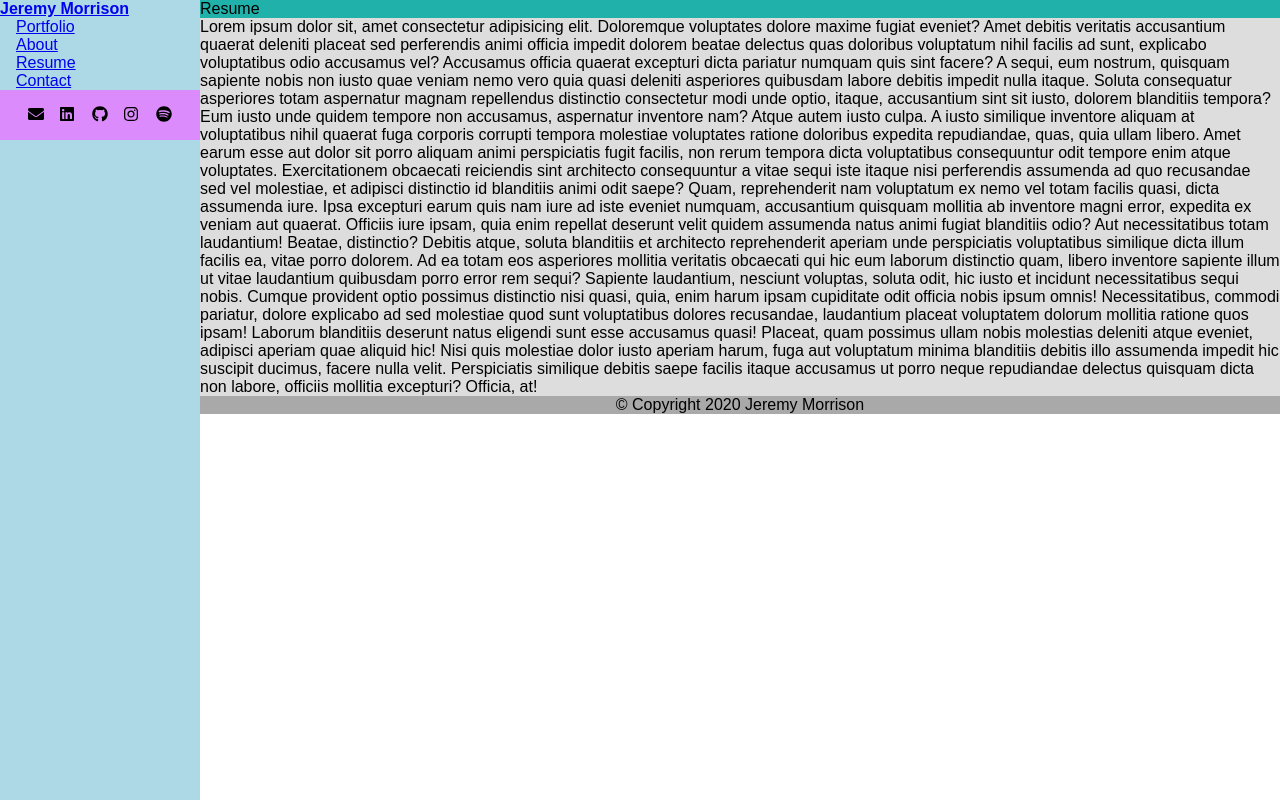
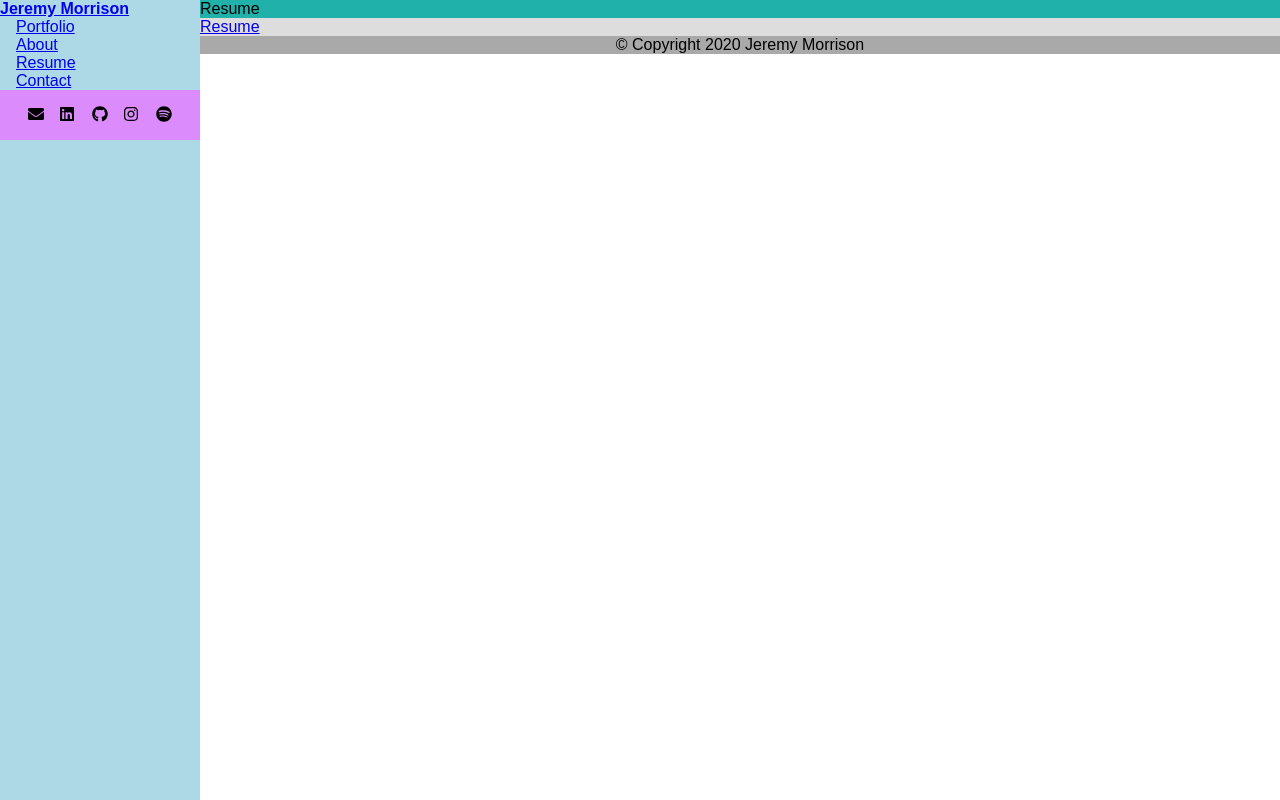
Before and after one commit to jemorriso/jeremymorrison.ca, a React (Create React App) app: page /resume in a window 1280 px wide. Built offline with nearby package versions, Linux system fonts and the light colour scheme.

Commit message:
Add resume pdf and placeholder link

```diff
--- a/src/components/Resume.js
+++ b/src/components/Resume.js
@@ -6,52 +6,7 @@ function Resume(props) {
   return (
     <section>
       <SectionHeader title="Resume" />
-      <p>
-        Lorem ipsum dolor sit, amet consectetur adipisicing elit. Doloremque
-        voluptates dolore maxime fugiat eveniet? Amet debitis veritatis
-        accusantium quaerat deleniti placeat sed perferendis animi officia
-        impedit dolorem beatae delectus quas doloribus voluptatum nihil facilis
-        ad sunt, explicabo voluptatibus odio accusamus vel? Accusamus officia
-        quaerat excepturi dicta pariatur numquam quis sint facere? A sequi, eum
-        nostrum, quisquam sapiente nobis non iusto quae veniam nemo vero quia
-        quasi deleniti asperiores quibusdam labore debitis impedit nulla itaque.
-        Soluta consequatur asperiores totam aspernatur magnam repellendus
-        distinctio consectetur modi unde optio, itaque, accusantium sint sit
-        iusto, dolorem blanditiis tempora? Eum iusto unde quidem tempore non
-        accusamus, aspernatur inventore nam? Atque autem iusto culpa. A iusto
-        similique inventore aliquam at voluptatibus nihil quaerat fuga corporis
-        corrupti tempora molestiae voluptates ratione doloribus expedita
-        repudiandae, quas, quia ullam libero. Amet earum esse aut dolor sit
-        porro aliquam animi perspiciatis fugit facilis, non rerum tempora dicta
-        voluptatibus consequuntur odit tempore enim atque voluptates.
-        Exercitationem obcaecati reiciendis sint architecto consequuntur a vitae
-        sequi iste itaque nisi perferendis assumenda ad quo recusandae sed vel
-        molestiae, et adipisci distinctio id blanditiis animi odit saepe? Quam,
-        reprehenderit nam voluptatum ex nemo vel totam facilis quasi, dicta
-        assumenda iure. Ipsa excepturi earum quis nam iure ad iste eveniet
-        numquam, accusantium quisquam mollitia ab inventore magni error,
-        expedita ex veniam aut quaerat. Officiis iure ipsam, quia enim repellat
-        deserunt velit quidem assumenda natus animi fugiat blanditiis odio? Aut
-        necessitatibus totam laudantium! Beatae, distinctio? Debitis atque,
-        soluta blanditiis et architecto reprehenderit aperiam unde perspiciatis
-        voluptatibus similique dicta illum facilis ea, vitae porro dolorem. Ad
-        ea totam eos asperiores mollitia veritatis obcaecati qui hic eum laborum
-        distinctio quam, libero inventore sapiente illum ut vitae laudantium
-        quibusdam porro error rem sequi? Sapiente laudantium, nesciunt voluptas,
-        soluta odit, hic iusto et incidunt necessitatibus sequi nobis. Cumque
-        provident optio possimus distinctio nisi quasi, quia, enim harum ipsam
-        cupiditate odit officia nobis ipsum omnis! Necessitatibus, commodi
-        pariatur, dolore explicabo ad sed molestiae quod sunt voluptatibus
-        dolores recusandae, laudantium placeat voluptatem dolorum mollitia
-        ratione quos ipsam! Laborum blanditiis deserunt natus eligendi sunt esse
-        accusamus quasi! Placeat, quam possimus ullam nobis molestias deleniti
-        atque eveniet, adipisci aperiam quae aliquid hic! Nisi quis molestiae
-        dolor iusto aperiam harum, fuga aut voluptatum minima blanditiis debitis
-        illo assumenda impedit hic suscipit ducimus, facere nulla velit.
-        Perspiciatis similique debitis saepe facilis itaque accusamus ut porro
-        neque repudiandae delectus quisquam dicta non labore, officiis mollitia
-        excepturi? Officia, at!
-      </p>
+      <a href="/docs/JeremyMorrisonResume.pdf">Resume</a>
     </section>
   );
 }
```
Also changed, not shown: 1 other file (tests, documents, lock files or other folders).
